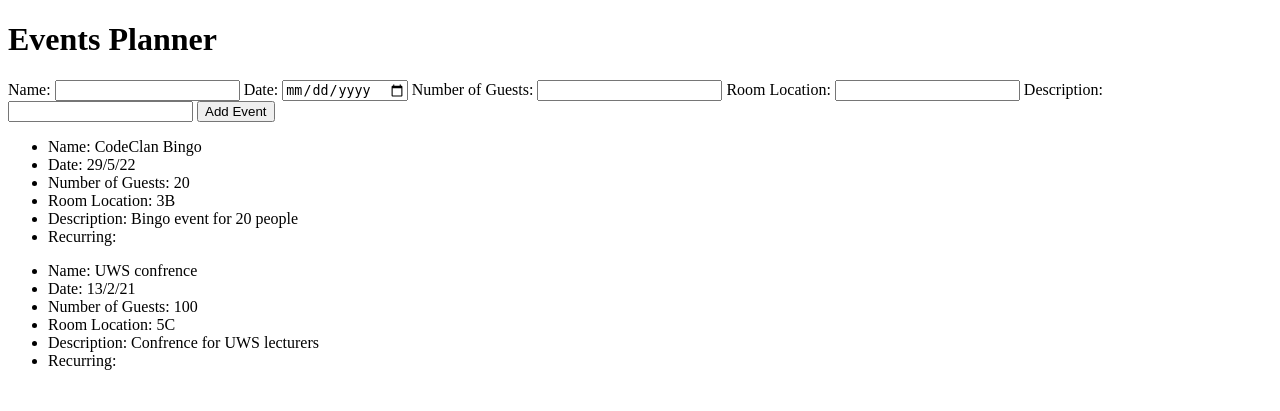
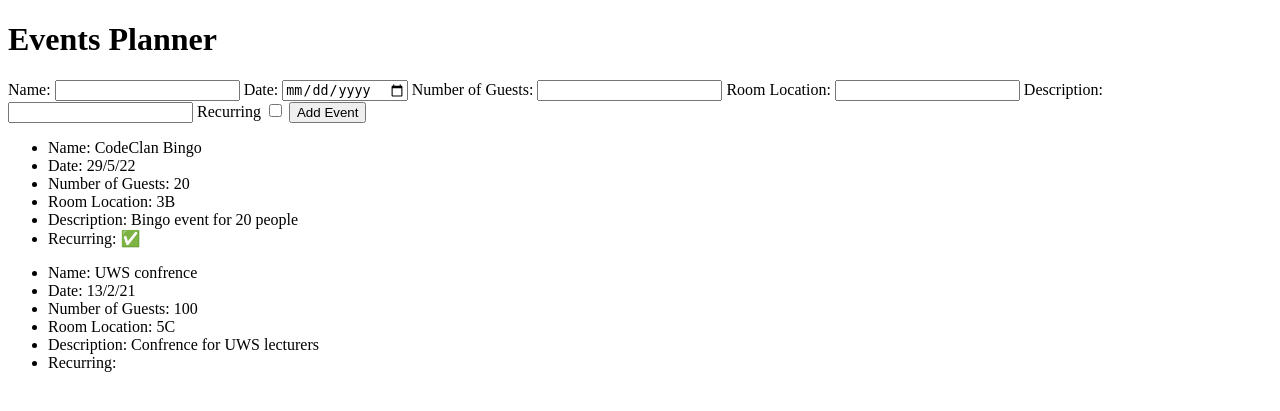
Before and after one commit to cameronjwils/FlaskLab, a Flask app: page /Home in a window 1280 px wide. Shown: the top 411 px of the page. Run offline with Flask 2, Linux system fonts and the light colour scheme.

Commit message:
Second Commit

```diff
--- a/controllers/controller.py
+++ b/controllers/controller.py
@@ -14,13 +14,13 @@ def add_event():
     event_number_of_guests = request.form['number_of_guests']
     event_room_location = request.form['room_location']
     event_description = request.form['description']
-    # event_recurring = request.form['recurring']
+    event_recurring = True if 'recurring' in request.form else False
 
     # completed = request.form['completed']
     # if (completed != "True"):
     #     event_completed = False
     # else:
     #     event_completed = True
-    new_event = Event(event_name, event_date, event_number_of_guests, event_room_location, event_description)
+    new_event = Event(event_name, event_date, event_number_of_guests, event_room_location, event_description, event_recurring)
     add_new_event(new_event)
     return render_template('index.html', title = "Home", events=events)
--- a/models/event.py
+++ b/models/event.py
@@ -1,9 +1,9 @@
 class Event():
 
-    def __init__(self, date, name, no_of_guests, room_location, description):
+    def __init__(self, date, name, no_of_guests, room_location, description, recurring):
         self.date = date
         self.name = name
         self.no_of_guests = no_of_guests
         self.room_location = room_location
         self.description = description
-        # self.recurring = recurring
+        self.recurring = recurring
--- a/models/events.py
+++ b/models/events.py
@@ -1,7 +1,7 @@
 from models.event import *
 
-event1 = Event("29/5/22", "CodeClan Bingo", 20, "3B", "Bingo event for 20 people")
-event2 = Event("13/2/21", "UWS confrence", 100,"5C", "Confrence for UWS lecturers")
+event1 = Event("29/5/22", "CodeClan Bingo", 20, "3B", "Bingo event for 20 people", True)
+event2 = Event("13/2/21", "UWS confrence", 100,"5C", "Confrence for UWS lecturers", False)
 
 events = [event1, event2]
 
--- a/templates/index.html
+++ b/templates/index.html
@@ -20,8 +20,8 @@
         <input type="text" name="room_location" id="room_location">
         <label for="description">Description:</label>
         <input type="text" name="description" id="description">
-        <!-- <label for="recurring">Recurring</label>
-        <input type="checkbox" name="recurring" id="recurring"> -->
+        <label for="recurring">Recurring</label>
+        <input type="checkbox" name="recurring" id="recurring">
         <!-- <label for="completed">Completed</label>
         <input type="checkbox" name="completed" value="True" id="completed"> -->
         <input type="submit" value="Add Event">
```
